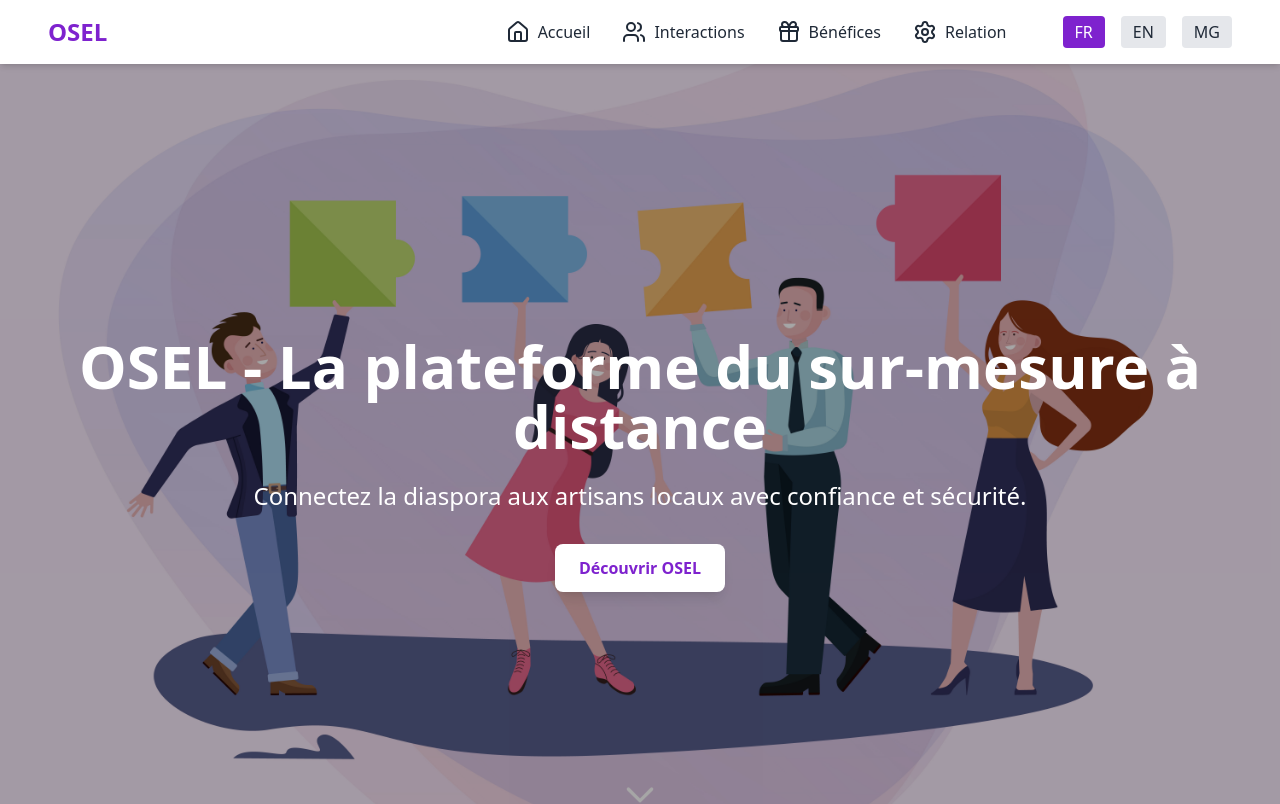
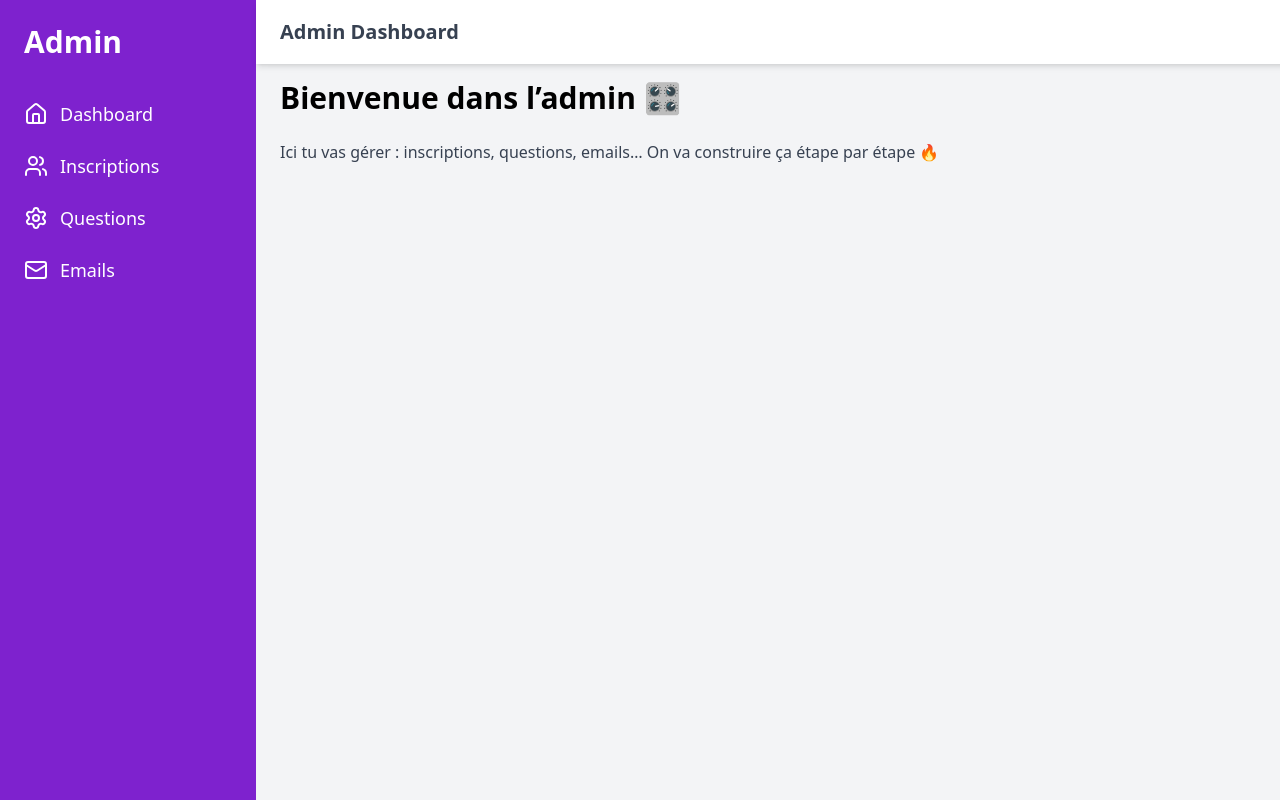
Before and after one commit to TahinaHKB/osel, a React (Vite) app: page /admin in a window 1280 px wide. Shown: the top 804 px of the page. Built offline with nearby package versions, Linux system fonts and the light colour scheme.

Commit message:
Add files via upload

```diff
--- a/package.json
+++ b/package.json
@@ -16,6 +16,7 @@
     "react": "^19.2.0",
     "react-dom": "^19.2.0",
     "react-i18next": "^16.3.5",
+    "react-router-dom": "^7.10.0",
     "react-scroll": "^1.9.3"
   },
   "devDependencies": {
--- a/src/App.tsx
+++ b/src/App.tsx
@@ -1,22 +1,13 @@
-import Footer from "./components/Footer";
-import Navbar from "./components/NavBar";
-import BenefitsSection from "./sections/Benefits";
-import HeroSection from "./sections/HeroSection";
-import InteractionsSection from "./sections/Interactions";
-import TechArtisanSection from "./sections/TechArtisant";
+import { Routes, Route } from "react-router-dom";
+import HomePage from "./page/HomePage";
+import AdminPage from "./page/AdminPage";
 
 function App() {
   return (
-    <div className="App font-sans text-gray-800">
-      <Navbar />
-      <main className="mt-16">
-        <HeroSection />
-        <InteractionsSection />
-        <BenefitsSection />
-        <TechArtisanSection />
-      </main>
-      <Footer />
-    </div>
+    <Routes>
+      <Route path="/" element={<HomePage />} />
+      <Route path="/admin" element={<AdminPage />} />
+    </Routes>
   );
 }
 
--- /dev/null
+++ b/src/components/admin/AdminHeader.tsx
@@ -0,0 +1,24 @@
+import React from "react";
+import { Menu } from "lucide-react";
+
+interface Props {
+  toggleSidebar: () => void;
+}
+
+const AdminHeader: React.FC<Props> = ({ toggleSidebar }) => {
+  return (
+    <header className="w-full bg-white shadow-md h-16 flex items-center px-6 md:ml-64 fixed top-0 left-0 z-40">
+      {/* Mobile menu button */}
+      <button
+        onClick={toggleSidebar}
+        className="md:hidden text-purple-700 mr-4"
+      >
+        <Menu className="w-8 h-8" />
+      </button>
+
+      <h1 className="text-xl font-bold text-gray-700">Admin Dashboard</h1>
+    </header>
+  );
+};
+
+export default AdminHeader;
--- /dev/null
+++ b/src/components/admin/SideBar.tsx
@@ -0,0 +1,42 @@
+import { Home, Users, Settings, Mail } from "lucide-react";
+import { Link } from "react-router-dom";
+
+const Sidebar = () => {
+  return (
+    <aside className="w-64 bg-purple-700 text-white h-screen fixed top-0 left-0 p-6 hidden md:block">
+      <h2 className="text-3xl font-bold mb-10">Admin</h2>
+
+      <nav className="space-y-6">
+        <Link
+          to="/admin"
+          className="flex items-center gap-3 hover:text-gray-200 text-lg"
+        >
+          <Home /> Dashboard
+        </Link>
+
+        <Link
+          to="/admin/users"
+          className="flex items-center gap-3 hover:text-gray-200 text-lg"
+        >
+          <Users /> Inscriptions
+        </Link>
+
+        <Link
+          to="/admin/questions"
+          className="flex items-center gap-3 hover:text-gray-200 text-lg"
+        >
+          <Settings /> Questions
+        </Link>
+
+        <Link
+          to="/admin/emails"
+          className="flex items-center gap-3 hover:text-gray-200 text-lg"
+        >
+          <Mail /> Emails
+        </Link>
+      </nav>
+    </aside>
+  );
+};
+
+export default Sidebar;
--- /dev/null
+++ b/src/firebase.ts
@@ -0,0 +1,24 @@
+// Import the functions you need from the SDKs you need
+import { initializeApp } from "firebase/app";
+import { getAuth } from "firebase/auth";
+import { getDatabase } from "firebase/database";
+// TODO: Add SDKs for Firebase products that you want to use
+// https://firebase.google.com/docs/web/setup#available-libraries
+
+// Your web app's Firebase configuration
+// For Firebase JS SDK v7.20.0 and later, measurementId is optional
+const firebaseConfig = {
+  apiKey: "AIzaSyCTKTPDY_a4N2TplBeFXAeCDxKXr1a_Wu8",
+  authDomain: "osel-27df6.firebaseapp.com",
+  projectId: "osel-27df6",
+  storageBucket: "osel-27df6.firebasestorage.app",
+  messagingSenderId: "348398884166",
+  appId: "1:348398884166:web:c3675b2464017e75d94147",
+  measurementId: "G-EEJ9Q1YR23"
+};
+
+// Initialize Firebase
+const app = initializeApp(firebaseConfig);
+
+export const auth = getAuth(app);
+export const db = getDatabase(app);
--- a/src/main.tsx
+++ b/src/main.tsx
@@ -1,5 +1,6 @@
 import { StrictMode } from 'react'
 import { createRoot } from 'react-dom/client'
+import { BrowserRouter } from "react-router-dom"
 import './index.css'
 import App from './App.tsx'
 import "./index.css";
@@ -7,6 +8,8 @@ import "./i18n";
 
 createRoot(document.getElementById('root')!).render(
   <StrictMode>
-    <App />
-  </StrictMode>,
+    <BrowserRouter>
+      <App />
+    </BrowserRouter>
+  </StrictMode>
 )
--- /dev/null
+++ b/src/page/AdminPage.tsx
@@ -0,0 +1,47 @@
+import { useState } from "react";
+import Sidebar from "../components/admin/SideBar";
+import AdminHeader from "../components/admin/AdminHeader";
+
+const AdminPage = () => {
+  const [sidebarOpen, setSidebarOpen] = useState(false);
+
+  const toggleSidebar = () => setSidebarOpen(!sidebarOpen);
+
+  return (
+    <div className="flex bg-gray-100 min-h-screen">
+      {/* Sidebar Desktop */}
+      <Sidebar />
+
+      {/* Sidebar Mobile */}
+      {sidebarOpen && (
+        <div className="fixed inset-0 bg-black bg-opacity-40 z-40 md:hidden">
+          <div className="w-64 bg-purple-700 text-white h-full p-6">
+            <h2 className="text-3xl font-bold mb-10">Admin</h2>
+            <button
+              onClick={toggleSidebar}
+              className="absolute top-4 right-4 text-white"
+            >
+              ✕
+            </button>
+            <p>Menu mobile ici...</p>
+          </div>
+        </div>
+      )}
+
+      {/* Main Content */}
+      <div className="flex-1 ml-0 md:ml-64">
+        <AdminHeader toggleSidebar={toggleSidebar} />
+
+        <main className="pt-20 px-6">
+          <h2 className="text-3xl font-bold mb-6">Bienvenue dans l’admin 🎛️</h2>
+          <p className="text-gray-700">
+            Ici tu vas gérer : inscriptions, questions, emails…
+            On va construire ça étape par étape 🔥
+          </p>
+        </main>
+      </div>
+    </div>
+  );
+};
+
+export default AdminPage;
--- /dev/null
+++ b/src/page/HomePage.tsx
@@ -0,0 +1,23 @@
+import Footer from "../components/Footer";
+import Navbar from "../components/NavBar";
+import BenefitsSection from "../sections/Benefits";
+import HeroSection from "../sections/HeroSection";
+import InteractionsSection from "../sections/Interactions";
+import TechArtisanSection from "../sections/TechArtisant";
+
+const HomePage = () => {
+  return (
+    <div className="App font-sans text-gray-800">
+      <Navbar />
+      <main className="mt-16">
+        <HeroSection />
+        <InteractionsSection />
+        <BenefitsSection />
+        <TechArtisanSection />
+      </main>
+      <Footer />
+    </div>
+  );
+};
+
+export default HomePage;
```
Also changed, not shown: vercel.json (added), 1 other file (tests, documents, lock files or other folders).
